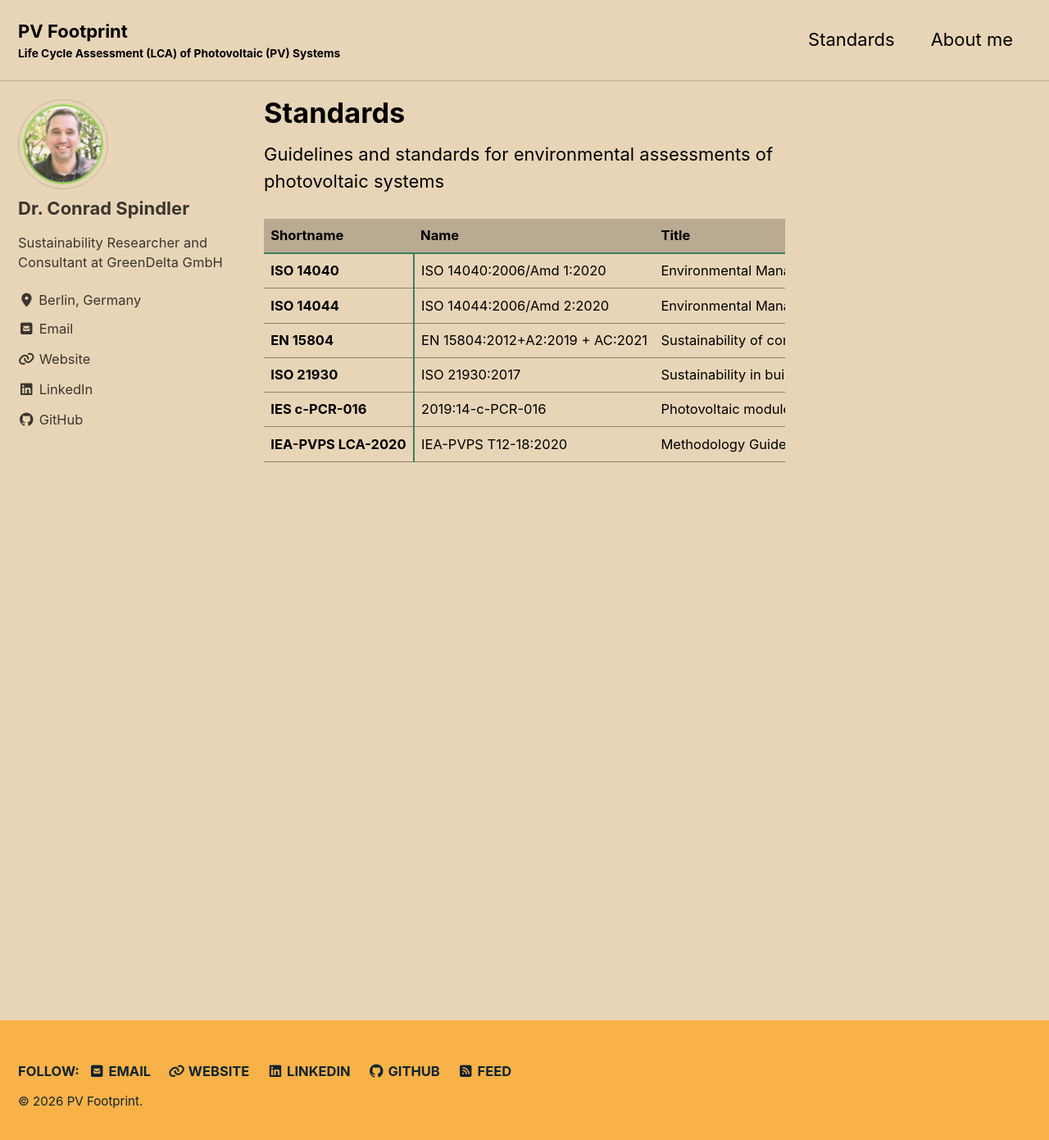
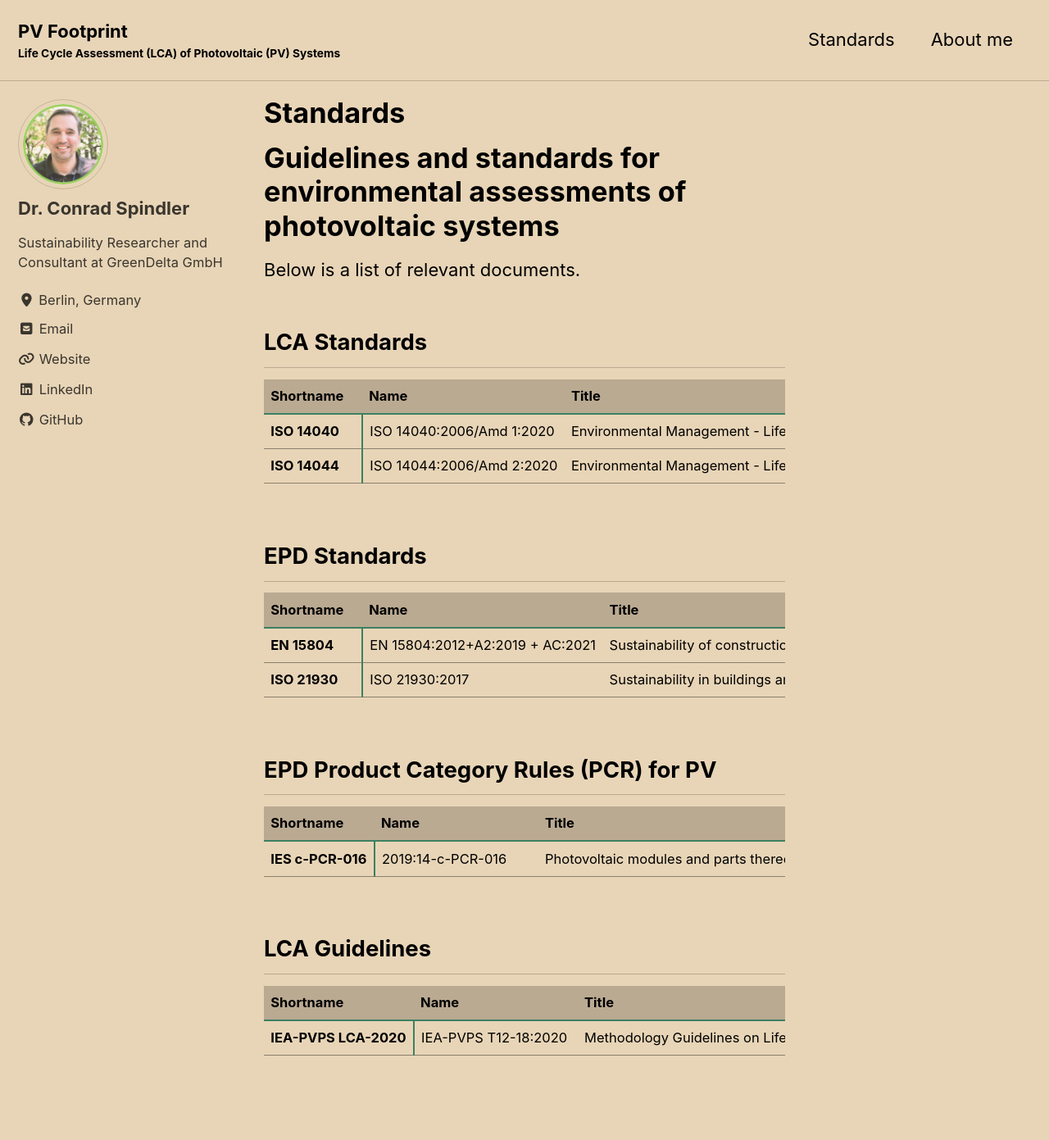
Before and after one commit to conradspindler/pv_footprint, a Jekyll site: the page built from _pages/standards.md, in a window 1280 px wide and 1400 px high. Shown: the top 1391 px of the window at 82% size. Built offline with Jekyll 4.4.1, drawn with Linux system fonts in a browser that asks for light colours; cached includes are drawn as plain includes.

Commit message:
Split standards into separate tables with consistent styling
Co-authored-by: conradspindler <conradspindler@users.noreply.github.com>

```diff
--- a/_pages/standards.md
+++ b/_pages/standards.md
@@ -5,9 +5,13 @@ permalink: /standards/
 author_profile: true
 ---
 
-Guidelines and standards for environmental assessments of photovoltaic systems
+# Guidelines and standards for environmental assessments of photovoltaic systems
 
-<div style="overflow: auto; max-height: 600px; width: 100%; max-width: 100%;">
+Below is a list of relevant documents.
+
+## LCA Standards
+
+<div style="overflow: auto; max-height: 600px; width: 100%; max-width: 100%; margin-bottom: 20px;">
   <table style="width: 100%; table-layout: auto;">
     <thead>
       <tr>
@@ -39,6 +43,26 @@ Guidelines and standards for environmental assessments of photovoltaic systems
         <td style="white-space: nowrap;">2020</td>
         <td style="white-space: nowrap;"><a href="https://www.iso.org/standard/76122.html">https://www.iso.org/standard/76122.html</a></td>
       </tr>
+    </tbody>
+  </table>
+</div>
+
+## EPD Standards
+
+<div style="overflow: auto; max-height: 600px; width: 100%; max-width: 100%; margin-bottom: 20px;">
+  <table style="width: 100%; table-layout: auto;">
+    <thead>
+      <tr>
+        <th style="position: sticky; top: 0; min-width: 120px; text-align: left; z-index: 10; border-bottom: 2px solid #3c8062; font-weight: bold;">Shortname</th>
+        <th style="position: sticky; top: 0; min-width: 200px; text-align: left; z-index: 10; border-bottom: 2px solid #3c8062; font-weight: bold;">Name</th>
+        <th style="position: sticky; top: 0; min-width: 400px; text-align: left; z-index: 10; border-bottom: 2px solid #3c8062; font-weight: bold;">Title</th>
+        <th style="position: sticky; top: 0; min-width: 150px; text-align: left; z-index: 10; border-bottom: 2px solid #3c8062; font-weight: bold;">Scope</th>
+        <th style="position: sticky; top: 0; min-width: 120px; text-align: left; z-index: 10; border-bottom: 2px solid #3c8062; font-weight: bold;">Date</th>
+        <th style="position: sticky; top: 0; min-width: 120px; text-align: left; z-index: 10; border-bottom: 2px solid #3c8062; font-weight: bold;">Version</th>
+        <th style="position: sticky; top: 0; min-width: 300px; text-align: left; z-index: 10; border-bottom: 2px solid #3c8062; font-weight: bold;">Link</th>
+      </tr>
+    </thead>
+    <tbody>
       <tr>
         <td style="position: sticky; left: 0; white-space: nowrap; font-weight: bold; border-right: 2px solid #3c8062; background: #e8d5b7;">EN 15804</td>
         <td style="white-space: nowrap;">EN 15804:2012+A2:2019 + AC:2021</td>
@@ -57,6 +81,26 @@ Guidelines and standards for environmental assessments of photovoltaic systems
         <td style="white-space: nowrap;">2017</td>
         <td style="white-space: nowrap;"><a href="https://www.iso.org/standard/61694.html">https://www.iso.org/standard/61694.html</a></td>
       </tr>
+    </tbody>
+  </table>
+</div>
+
+## EPD Product Category Rules (PCR) for PV
+
+<div style="overflow: auto; max-height: 600px; width: 100%; max-width: 100%; margin-bottom: 20px;">
+  <table style="width: 100%; table-layout: auto;">
+    <thead>
+      <tr>
+        <th style="position: sticky; top: 0; min-width: 120px; text-align: left; z-index: 10; border-bottom: 2px solid #3c8062; font-weight: bold;">Shortname</th>
+        <th style="position: sticky; top: 0; min-width: 200px; text-align: left; z-index: 10; border-bottom: 2px solid #3c8062; font-weight: bold;">Name</th>
+        <th style="position: sticky; top: 0; min-width: 400px; text-align: left; z-index: 10; border-bottom: 2px solid #3c8062; font-weight: bold;">Title</th>
+        <th style="position: sticky; top: 0; min-width: 150px; text-align: left; z-index: 10; border-bottom: 2px solid #3c8062; font-weight: bold;">Scope</th>
+        <th style="position: sticky; top: 0; min-width: 120px; text-align: left; z-index: 10; border-bottom: 2px solid #3c8062; font-weight: bold;">Date</th>
+        <th style="position: sticky; top: 0; min-width: 120px; text-align: left; z-index: 10; border-bottom: 2px solid #3c8062; font-weight: bold;">Version</th>
+        <th style="position: sticky; top: 0; min-width: 300px; text-align: left; z-index: 10; border-bottom: 2px solid #3c8062; font-weight: bold;">Link</th>
+      </tr>
+    </thead>
+    <tbody>
       <tr>
         <td style="position: sticky; left: 0; white-space: nowrap; font-weight: bold; border-right: 2px solid #3c8062; background: #e8d5b7;">IES c-PCR-016</td>
         <td style="white-space: nowrap;">2019:14-c-PCR-016</td>
@@ -66,6 +110,26 @@ Guidelines and standards for environmental assessments of photovoltaic systems
         <td style="white-space: nowrap;">v1.2</td>
         <td style="white-space: nowrap;"><a href="https://environdec.com/pcr-library/pcr_d2322eee-828a-4995-31a7-08da281808ad">https://environdec.com/pcr-library/pcr_d2322eee-828a-4995-31a7-08da281808ad</a></td>
       </tr>
+    </tbody>
+  </table>
+</div>
+
+## LCA Guidelines
+
+<div style="overflow: auto; max-height: 600px; width: 100%; max-width: 100%; margin-bottom: 20px;">
+  <table style="width: 100%; table-layout: auto;">
+    <thead>
+      <tr>
+        <th style="position: sticky; top: 0; min-width: 120px; text-align: left; z-index: 10; border-bottom: 2px solid #3c8062; font-weight: bold;">Shortname</th>
+        <th style="position: sticky; top: 0; min-width: 200px; text-align: left; z-index: 10; border-bottom: 2px solid #3c8062; font-weight: bold;">Name</th>
+        <th style="position: sticky; top: 0; min-width: 400px; text-align: left; z-index: 10; border-bottom: 2px solid #3c8062; font-weight: bold;">Title</th>
+        <th style="position: sticky; top: 0; min-width: 150px; text-align: left; z-index: 10; border-bottom: 2px solid #3c8062; font-weight: bold;">Scope</th>
+        <th style="position: sticky; top: 0; min-width: 120px; text-align: left; z-index: 10; border-bottom: 2px solid #3c8062; font-weight: bold;">Date</th>
+        <th style="position: sticky; top: 0; min-width: 120px; text-align: left; z-index: 10; border-bottom: 2px solid #3c8062; font-weight: bold;">Version</th>
+        <th style="position: sticky; top: 0; min-width: 300px; text-align: left; z-index: 10; border-bottom: 2px solid #3c8062; font-weight: bold;">Link</th>
+      </tr>
+    </thead>
+    <tbody>
       <tr>
         <td style="position: sticky; left: 0; white-space: nowrap; font-weight: bold; border-right: 2px solid #3c8062; background: #e8d5b7;">IEA-PVPS LCA-2020</td>
         <td style="white-space: nowrap;">IEA-PVPS T12-18:2020</td>
```
